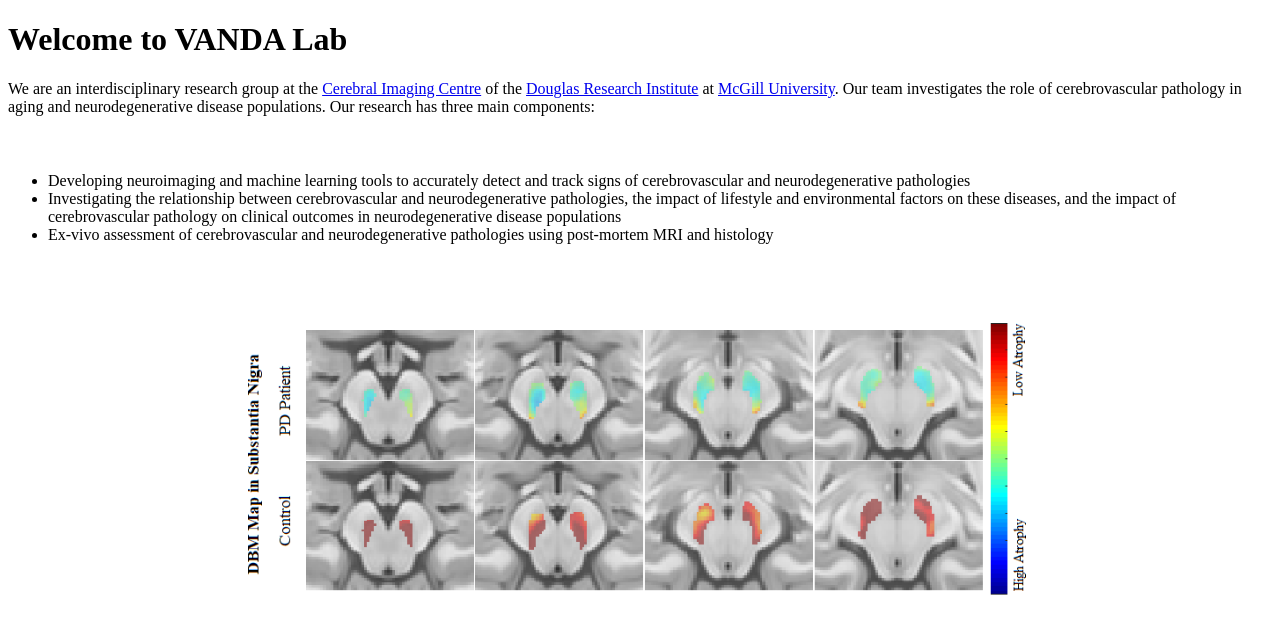
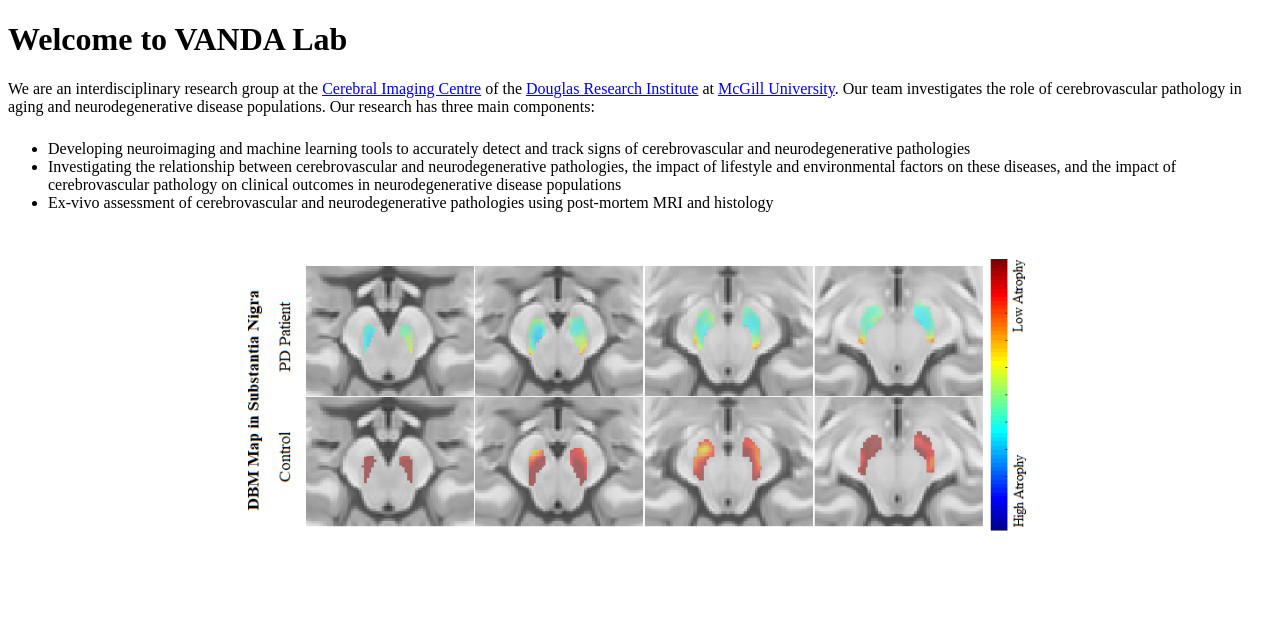
Before and after one commit to VANDAlab/VANDAlab.github.io, a Jekyll site: the page built from index.md, in a window 1280 px wide. Shown: the top 634 px of the page. Built offline with Jekyll 4.4.1, drawn with Linux system fonts in a browser that asks for light colours; our own code applies the rules of GitHub Pages for plain Markdown files.

Commit message:
Update default.html

```diff
--- a/_layouts/default.html
+++ b/_layouts/default.html
@@ -24,12 +24,12 @@
         }
         /* Add space below paragraphs */
         p {
-            margin-bottom: 3.5rem !important;
+            margin-bottom: 1.5rem !important;
         }
 
         /* Add space around images */
         img {
-            margin: 3.5rem 0 !important;
+            margin: 1.5rem 0 !important;
         }
 
     </style>
```
